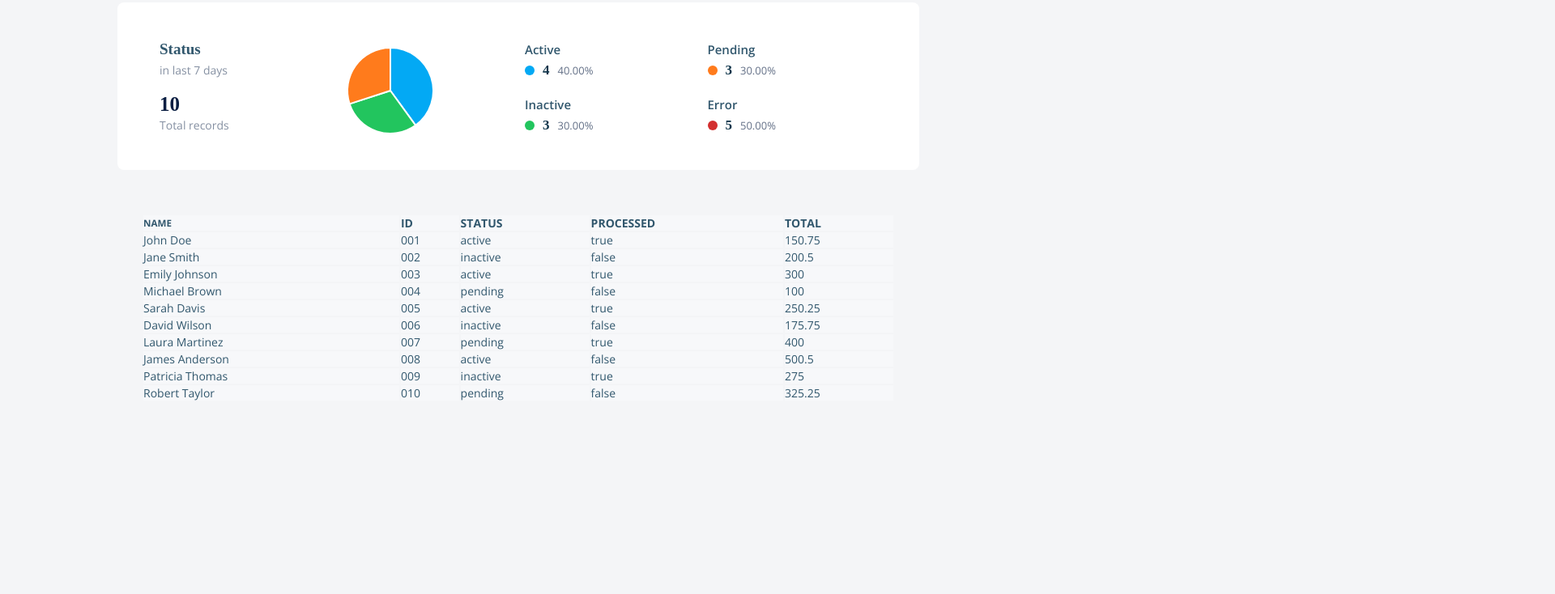
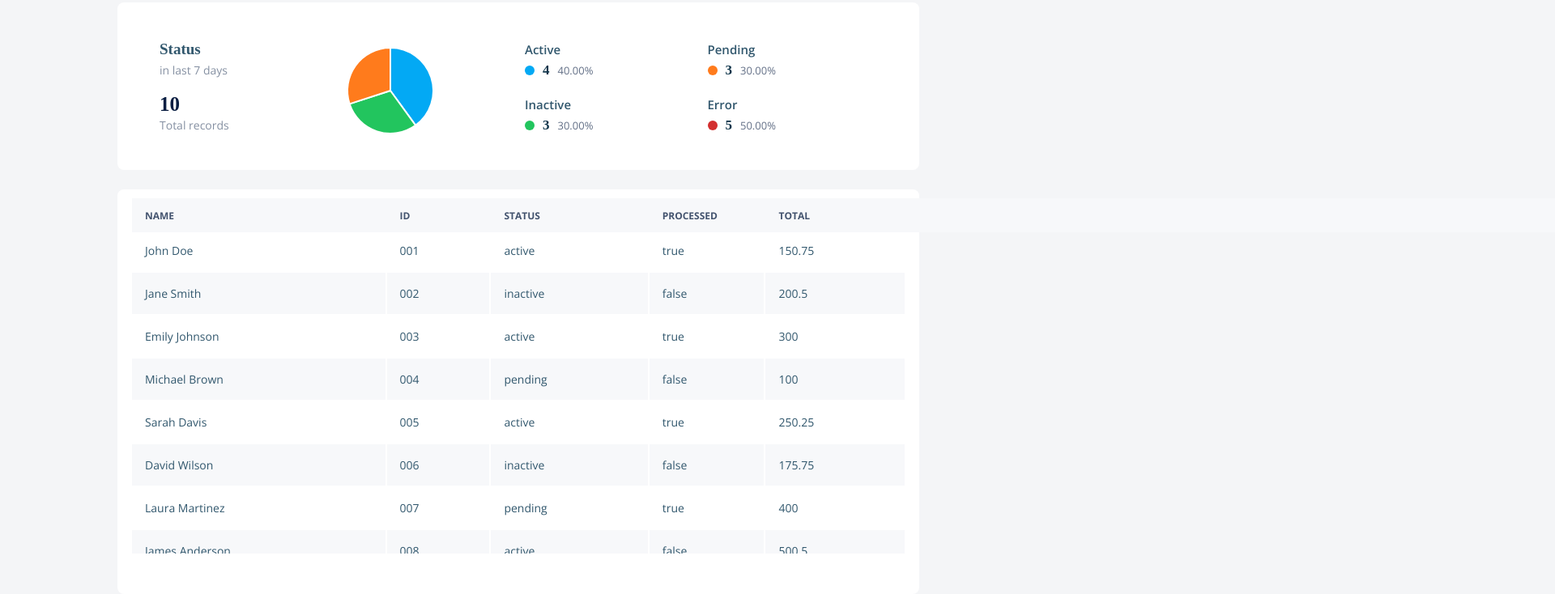
Before and after one commit to ctupac999/Graphics-html-css-js, a plain HTML site: page pages/index.html in a window 1280 px wide. Shown: the part 295-1029 px from the top of the page at 81% size, 1920 px wide, since content can reach past the window. Before the commit the page ends 822 px from the top, so only its background shows below. Drawn offline with nearby package versions, Linux system fonts and the light colour scheme.

Commit message:
styles of table

```diff
--- a/components/filter.css
+++ b/components/filter.css
@@ -40,9 +40,6 @@ form svg {
     border-style: none;
 }
 
-option{
-    width: ;
-}
 
 button {
     height: 34px;
@@ -55,6 +52,7 @@ button {
     display: flex;
     align-items: center;
     justify-content: center;
+    cursor: pointer;
 }
 
 #apply svg {
--- a/components/main.css
+++ b/components/main.css
@@ -14,7 +14,7 @@
 *::after {
     box-sizing: border-box;
 }
-
+#table,
 main,
 section,
 article,
--- a/components/table.css
+++ b/components/table.css
@@ -1,20 +1,55 @@
-@import url('main.css');
-
+/* Estilo general para la tabla */
 #table {
-    margin: 30px;
-
+    height: 500px;
+    width: 990px;
+    border-radius: 8px;
+    background-color: var(--secondary-backgruoud-color);
+    text-align: left;
+    align-items: center;
 }
 
+table {
+    width: 958px;
+    padding-top: 84px;
+}
 
-#table tr   {
-    background-color: var(--table-background-color);
-    text-align: left;
+.table-container {
+    max-height: 400px; /* Ajusta este valor según tus necesidades */
+    overflow-y: auto;
+}
+
+/* Estilo general para las filas de la tabla */
+#table tr {
+    height: 42px;
+    max-width: 958px;
     font-family: 'Open Sans';
     color: var(--primary-color);
     font-size: 14px;
-};
+}
 
-#table .tableTitle{
+/* Estilo para los encabezados de la tabla */
+#table .tableTitle {
+    height: 42px;
     font-size: 12px;
     color: var(--tertiary-color);
+    background-color: #F7F8FA;
+    display: flex;
+    align-items: center;
+    padding: 16px;
+    width: 100%; /* Asegura que ocupe todo el ancho posible */
+    box-sizing: border-box; /* Incluye el padding en el ancho total */
+position: absolute;
+margin-top: -16px;}
+
+#table-data td {
+    padding: 16px;
 }
+
+#table tr:nth-child(even) {
+    background-color: #F7F8FA;
+}
+
+/* Opcional: Cambiar el color de fondo cuando se pasa el ratón sobre una fila */
+#table tr:hover {
+    background-color: #e0e0e0; /* Color de fondo al pasar el ratón sobre la fila */
+}
--- a/data/data.json
+++ b/data/data.json
@@ -4,69 +4,79 @@
         "ID": "001",
         "STATUS": "active",
         "PROCESSED": true,
-        "TOTAL": 150.75
+        "TOTAL": 150.75,
+        "date-message": "2024-07-01"
     },
     {
         "NAME": "Jane Smith",
         "ID": "002",
         "STATUS": "inactive",
         "PROCESSED": false,
-        "TOTAL": 200.50
+        "TOTAL": 200.50,
+        "date-message": "2024-07-03"
     },
     {
         "NAME": "Emily Johnson",
         "ID": "003",
         "STATUS": "active",
         "PROCESSED": true,
-        "TOTAL": 300.00
+        "TOTAL": 300.00,
+        "date-message": "2024-07-05"
     },
     {
         "NAME": "Michael Brown",
         "ID": "004",
         "STATUS": "pending",
         "PROCESSED": false,
-        "TOTAL": 100.00
+        "TOTAL": 100.00,
+        "date-message": "2024-07-07"
     },
     {
         "NAME": "Sarah Davis",
         "ID": "005",
         "STATUS": "active",
         "PROCESSED": true,
-        "TOTAL": 250.25
+        "TOTAL": 250.25,
+        "date-message": "2024-07-09"
     },
     {
         "NAME": "David Wilson",
         "ID": "006",
         "STATUS": "inactive",
         "PROCESSED": false,
-        "TOTAL": 175.75
+        "TOTAL": 175.75,
+        "date-message": "2024-07-10"
     },
     {
         "NAME": "Laura Martinez",
         "ID": "007",
         "STATUS": "pending",
         "PROCESSED": true,
-        "TOTAL": 400.00
+        "TOTAL": 400.00,
+        "date-message": "2024-07-12"
     },
     {
         "NAME": "James Anderson",
         "ID": "008",
         "STATUS": "active",
         "PROCESSED": false,
-        "TOTAL": 500.50
+        "TOTAL": 500.50,
+        "date-message": "2024-07-14"
     },
     {
         "NAME": "Patricia Thomas",
         "ID": "009",
         "STATUS": "inactive",
         "PROCESSED": true,
-        "TOTAL": 275.00
+        "TOTAL": 275.00,
+        "date-message": "2024-07-16"
     },
     {
         "NAME": "Robert Taylor",
         "ID": "010",
         "STATUS": "pending",
         "PROCESSED": false,
-        "TOTAL": 325.25
+        "TOTAL": 325.25,
+        "date-message": "2024-07-18"
     }
 ]
--- a/pages/index.html
+++ b/pages/index.html
@@ -25,11 +25,11 @@
                     <option value="choise3">Last year</option>
                 </select>
             </form>
-            <button id="apply">
+            <button type="button" id="apply">
                 <svg></svg>
                 Apply
             </button>
-            <button id="clear">
+            <button type="button" id="clear">
                 <svg></svg>
                 Clear
             </button>
@@ -109,19 +109,22 @@
             </article>
         </section>
         <section id="table">
+            <div class="table-container">
+
             <table id="table-data">
                 <thead>
                     <tr>
-                        <th class="tableTitle"><h5>NAME</h5></th>
-                        <th class="tableTitle">ID</th>
-                        <th class="tableTitle">STATUS</th>
-                        <th class="tableTitle">PROCESSED</th>
-                        <th class="tableTitle">TOTAL</th>
+                        <th><h5 class="tableTitle">NAME</h5></th>
+                        <th><h5 class="tableTitle">ID</h5></th>
+                        <th><h5 class="tableTitle">STATUS</h5></th>
+                        <th><h5 class="tableTitle">PROCESSED</h5></th>
+                        <th><h5 class="tableTitle">TOTAL</h5></th>
                     </tr>
                 </thead>
                 <tbody>
                 </tbody>
             </table>
+        </div>
         </section>
     </main>
     <script src="table.js"></script>
--- a/pages/table.js
+++ b/pages/table.js
@@ -12,11 +12,13 @@ async function table() {
       data.forEach(item => {
           let row = document.createElement('tr');
 
-          // Crear y añadir celdas a la fila
-          Object.values(item).forEach(value => {
-              let cell = document.createElement('td');
-              cell.textContent = value;
-              row.appendChild(cell);
+          // Filtrar propiedades para excluir 'date-message'
+          Object.entries(item).forEach(([key, value]) => {
+              if (key !== 'date-message') {
+                  let cell = document.createElement('td');
+                  cell.textContent = value;
+                  row.appendChild(cell);
+              }
           });
 
           // Añadir la fila al cuerpo de la tabla
```
Also changed, not shown: pages/cackechart.js (indentation only).
